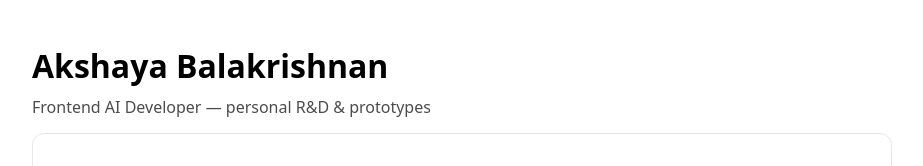
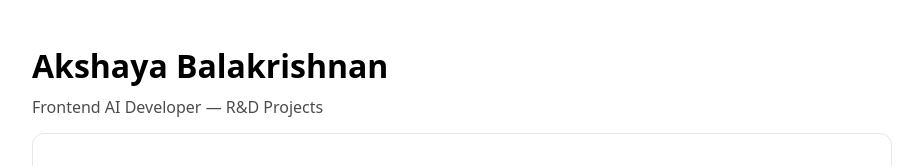
Before and after one commit to Aksha-1811/Aksha-1811.github.io, a plain HTML site: page index.html in a window 1280 px wide. Shown: the top 166 px of the page, without its empty margins (178-1101 px from the left). Drawn offline with Linux system fonts and the light colour scheme.

Commit message:
Update job description in index.html

```diff
--- a/index.html
+++ b/index.html
@@ -13,7 +13,7 @@
 </head>
 <body>
   <h1>Akshaya Balakrishnan</h1>
-  <div class="tag">Frontend AI Developer — personal R&amp;D &amp; prototypes</div>
+  <div class="tag">Frontend AI Developer — R&amp;D Projects</div>
 
   <div class="card">
     <h3>AI Business Insights Dashboard</h3>
```
